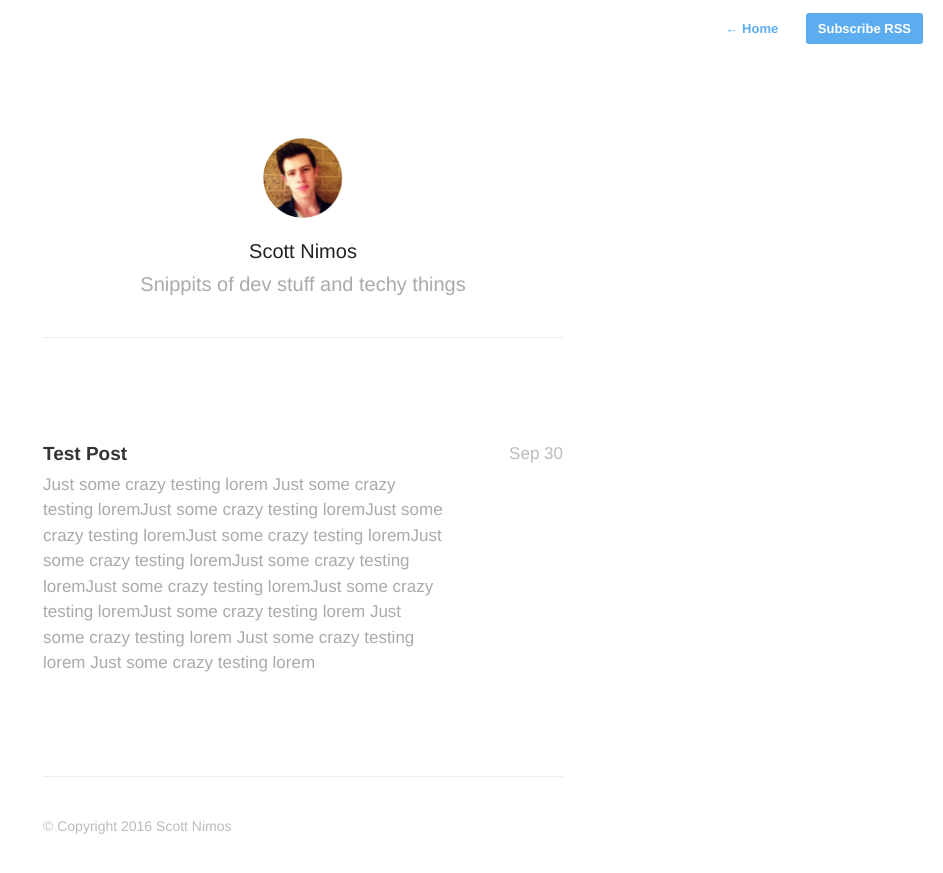
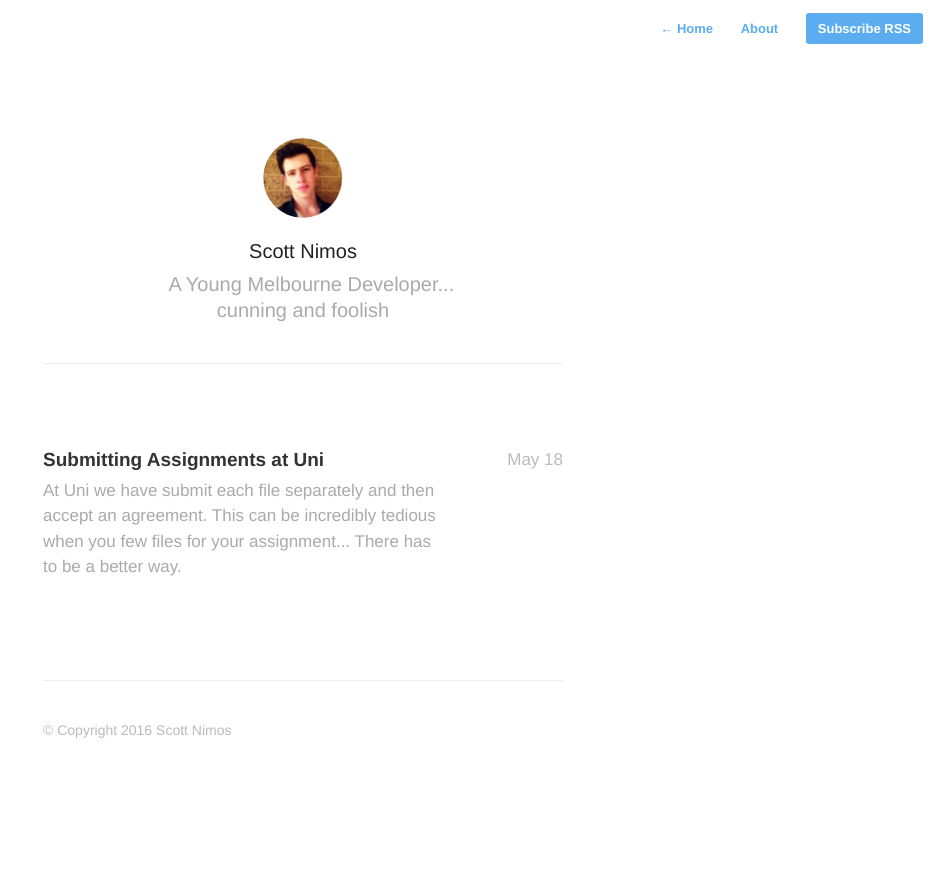
Before and after one commit to scottnimos/scottnimos.github.io, a Jekyll site: the page built from index.html, in a window 1280 px wide. Shown: the top 873 px of the page, without its empty margins (337-1280 px from the left). Built offline with Jekyll 4.4.1, drawn with Linux system fonts in a browser that asks for light colours; nearby versions of some CDN libraries; Markdown is read by kramdown in place of the engine named in the settings; the list of posts is cut into pages by our own code.

Commit message:
assignment submission post

```diff
--- a/_config.yml
+++ b/_config.yml
@@ -1,8 +1,8 @@
 name: Scott Nimos
-description: Snippits of dev stuff and techy things
+description: "&nbsp;&nbsp;&nbspA Young Melbourne Developer...<br/>cunning and foolish"
 meta_description: "Simple blog about programming and technology"
 
-aboutPage: false
+aboutPage: true
 
 markdown: redcarpet
 highlighter: pygments
--- a/_includes/post-list.html
+++ b/_includes/post-list.html
@@ -1,14 +1,12 @@
 <ul id="post-list">
     {% for post in paginator.posts %}
+       {% if post.image %}
+           <img src="{{ post.baseurl }}assets/images/{{ post.image }}"/>
+       {% endif %}
         <li>
             <a href="{{ site.baseurl }}{{ post.url | remove_first: '/' }}">
                 <aside class="dates">{{ post.date | date:"%b %d" }}</aside>
                 {{ post.title }}
-
-                {% if post.image %}
-                    <img src="{{ post.baseurl }}assets/images/{{ post.image }}"/>
-                {% endif %}
-
                 <h2>{{ post.description }}</h2>
             </a>
         </li>
--- a/_posts/2015-9-30-test.markdown
+++ /dev/null
@@ -1,17 +0,0 @@
----
-title:  "Test Post"
-date:   2015-9-30 10:18:00
-description: "Just some crazy testing lorem Just some crazy testing loremJust some crazy testing loremJust some crazy testing loremJust some crazy testing loremJust some crazy testing loremJust some crazy testing loremJust some crazy testing loremJust some crazy testing loremJust some crazy testing lorem Just some crazy testing lorem Just some crazy testing lorem Just some crazy testing lorem"
----
-
-Hello World!!!
-
-Here is some ranom rub code:
-
-{% highlight ruby linenos %}
-def print_hi(name)
-  puts "Hi, #{name}"
-end
-print_hi('Tom')
-#=> prints 'Hi, Tom' to STDOUT.
-{% endhighlight %}
--- /dev/null
+++ b/_posts/2016-5-18-submitting-files-at-uni.markdown
@@ -0,0 +1,56 @@
+---
+title:  "Submitting Assignments at Uni"
+date:   2016-5-18 7:00:00
+description: "At Uni we have submit each file separately and then accept an agreement. This can be incredibly tedious when you few files for your assignment... There has to be a better way."
+---
+
+At La Trobe we have to submit each file separately and then accept an agreement.
+
+![command executed on uni server](../../assets/images/2016-05-18-Assignment.jpg)
+
+This can be incredibly tedious when you few files for your assignment...
+Here I have 12 java files and that means I have to write 12 commands.
+>submit SubjectCode fileName.java
+
+There has to be a better way, even though there is another command "verify", which
+shows the files that have been submitted it still long, tedious and I feel like I'm going cross-eyed.
+
+![cross-eyed](http://vignette3.wikia.nocookie.net/uncyclopedia/images/c/cf/Crosseyed.jpg/revision/latest?cb=20070821135109 =250x)
+
+I know there is bash scripting, but I'm not too familiar with the syntax. So after a few loathing
+minutes with my old friend Google, I was off to the races to solve the tingling pain I get when
+I have to submit my coding assignment.
+
+I was fairly happy with the result.
+
+{% highlight bash linenos %}
+#!/bin/bash
+SUBJECT="$1" #e.g. "IOO"
+TYPE="$2"
+for file in $TYPE
+do
+   submit "$SUBJECT" "$file"
+done
+verify
+{% endhighlight %}
+
+All I have to do now is execute
+>submit SubjectCode *.java
+
+Though there is still a problem, I still have to accept that annoying plagiarism statement.
+After a while I stumbled upon the [pipeline](http://tldp.org/HOWTO/Bash-Prog-Intro-HOWTO-4.html), I've used it before but I forgot about the loaded
+magic it beholds.
+
+{% highlight bash linenos %}
+#!/bin/bash
+SUBJECT="$1" #e.g. "IOO"
+TYPE="$2"
+for file in $TYPE
+do
+   echo 'y' | submit "$SUBJECT" "$file"
+done
+verify
+{% endhighlight %}
+
+Sweet now submitting my Uni assignments are a breeze, so I can get to more interesting things.
+If you attend La Trobe like myself and find this helpfull feel free to use this gem.
--- a/assets/css/style.css
+++ b/assets/css/style.css
@@ -378,7 +378,7 @@ img {
 Post List
 =========================================== */
 #post-list,#archive-list {
-	margin-top: 100px;
+	margin-top: 80px;
 }
 
 #post-list li,#archive-list li {
@@ -401,7 +401,7 @@ Post List
 }
 
 #post-list img {
-	margin-top: 5px;
+	margin-bottom: 1em;
 }
 
 #post-list .dates {
```
Also changed, not shown: about.md (+5 -1 lines), assets/images/2016-05-18-Assignment.jpg (added).
